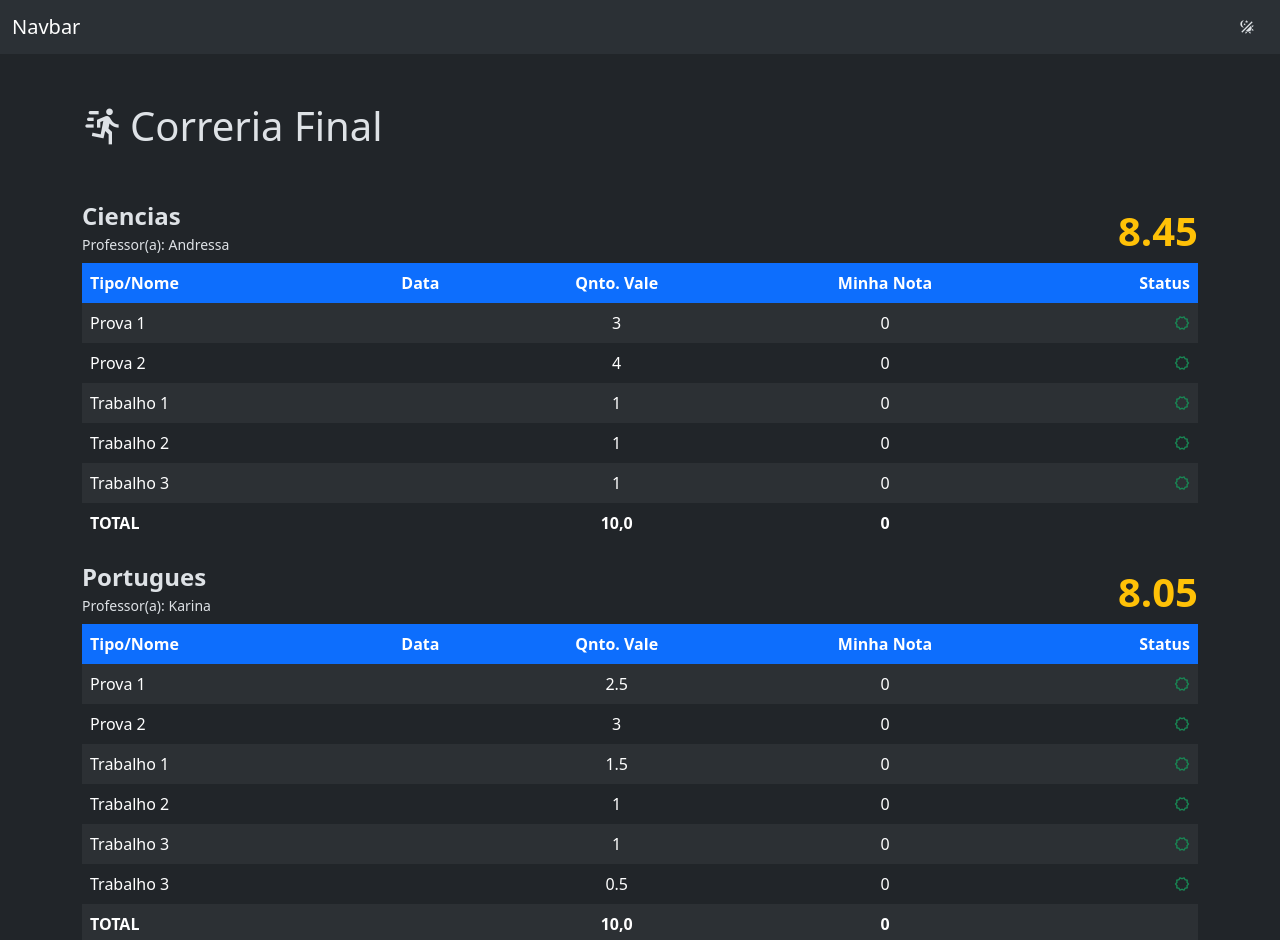
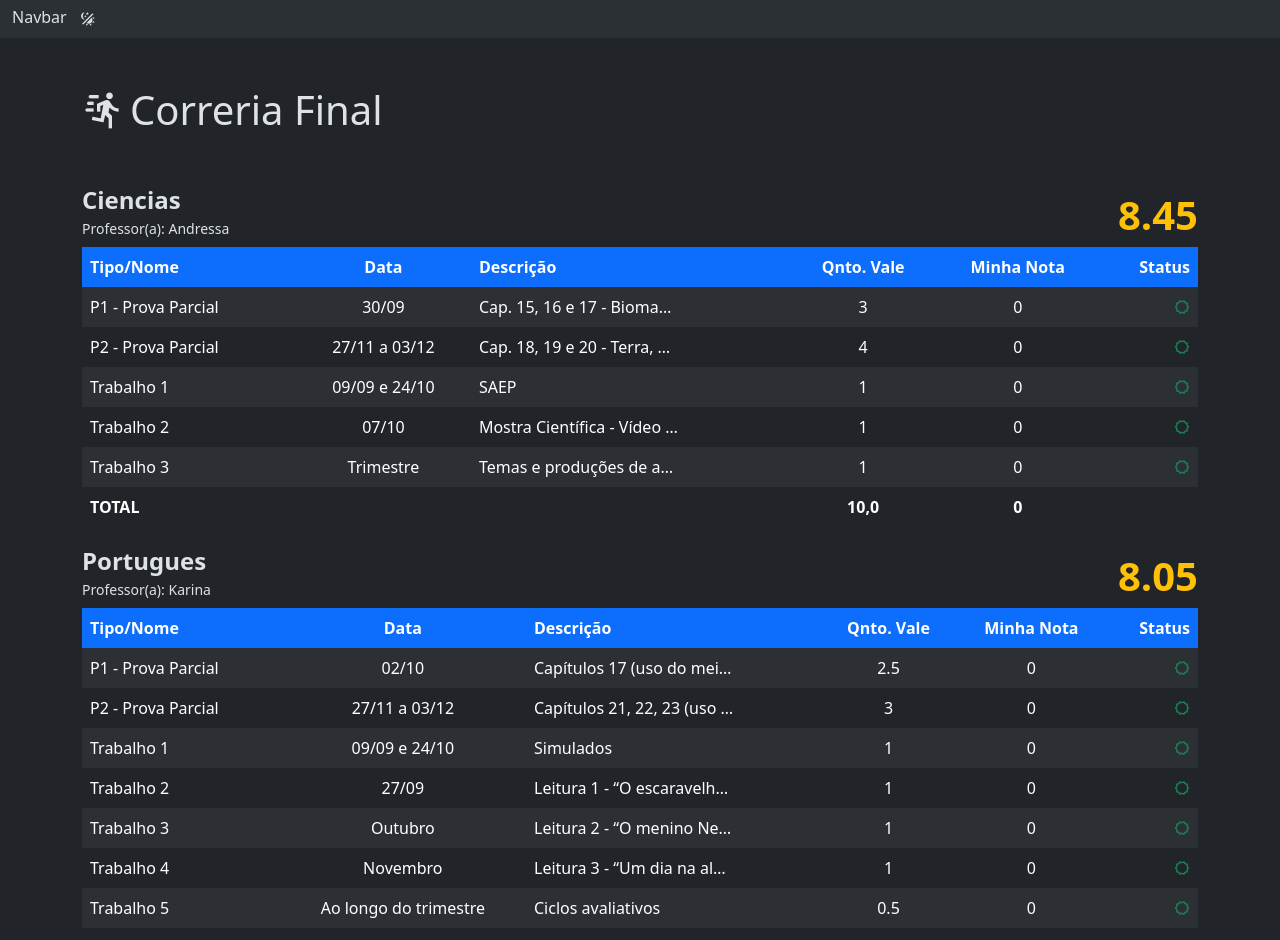
Before and after one commit to benjabozz/benjabozz-web, an Angular app: page /correria-final in a window 1280 px wide. Shown: the top 940 px of the page. Built offline with nearby package versions, Linux system fonts and the light colour scheme.

Commit message:
atualizado os dados da tabela correria final

```diff
--- a/src/app/components/main-navbar/main-navbar.component.html
+++ b/src/app/components/main-navbar/main-navbar.component.html
@@ -1,4 +1,4 @@
-<nav class="navbar bg-body-tertiary">
+<nav class="Navbar bg-body-tertiary">
   <div class="container-fluid">
     <span class="navbar-brand mb-0 h1">Navbar</span>
     <button class="btn" (click)="changeTheme()">
--- a/src/app/features/correria-final/content.ts
+++ b/src/app/features/correria-final/content.ts
@@ -5,39 +5,46 @@ export const materias = [
     needed: 8.45,
     atividades: [
       {
-        name: 'Prova 1',
-        date: '',
+        name: 'P1 - Prova Parcial',
+        date: '30/09',
         value: 3.0,
         score: 0,
         status: false,
+        description:
+          'Cap. 15, 16 e 17 - Biomas e seus impactos, ar e sua composição',
       },
       {
-        name: 'Prova 2',
-        date: '',
+        name: 'P2 - Prova Parcial',
+        date: '27/11 a 03/12',
         value: 4.0,
         score: 0,
         status: false,
+        description:
+          'Cap. 18, 19 e 20 - Terra, Noções de mecânica e termologia',
       },
       {
         name: 'Trabalho 1',
-        date: '',
+        date: '09/09 e 24/10',
         value: 1.0,
         score: 0,
         status: false,
+        description: 'SAEP',
       },
       {
         name: 'Trabalho 2',
-        date: '',
+        date: '07/10',
         value: 1.0,
         score: 0,
         status: false,
+        description: 'Mostra Científica - Vídeo e Banner',
       },
       {
         name: 'Trabalho 3',
-        date: '',
+        date: 'Trimestre',
         value: 1.0,
         score: 0,
         status: false,
+        description: 'Temas e produções de aula',
       },
     ],
   },
@@ -47,46 +54,62 @@ export const materias = [
     needed: 8.05,
     atividades: [
       {
-        name: 'Prova 1',
-        date: '',
+        name: 'P1 - Prova Parcial',
+        date: '02/10',
         value: 2.5,
         score: 0,
         status: false,
+        description:
+          'Capítulos 17  (uso do meio e meia), 18, 19 e 20 (adjunto adverbial, complemento nominal e adjunto adnominal)',
       },
       {
-        name: 'Prova 2',
-        date: '',
+        name: 'P2 - Prova Parcial',
+        date: '27/11 a 03/12',
         value: 3.0,
         score: 0,
         status: false,
+        description:
+          'Capítulos 21, 22, 23 (uso do a, há, ah), 24, 25, 26 e 27. ',
       },
       {
         name: 'Trabalho 1',
-        date: '',
-        value: 1.5,
+        date: '09/09 e 24/10',
+        value: 1.0,
         score: 0,
         status: false,
+        description: 'Simulados',
       },
       {
         name: 'Trabalho 2',
-        date: '',
+        date: '27/09',
         value: 1.0,
         score: 0,
         status: false,
+        description: 'Leitura 1 - “O escaravelho do diabo”',
       },
       {
         name: 'Trabalho 3',
-        date: '',
+        date: 'Outubro',
         value: 1.0,
         score: 0,
         status: false,
+        description: 'Leitura 2 - “O menino Nelson Mandela”',
       },
       {
-        name: 'Trabalho 3',
-        date: '',
+        name: 'Trabalho 4',
+        date: 'Novembro',
+        value: 1.0,
+        score: 0,
+        status: false,
+        description: 'Leitura 3 - “Um dia na aldeia”',
+      },
+      {
+        name: 'Trabalho 5',
+        date: 'Ao longo do trimestre',
         value: 0.5,
         score: 0,
         status: false,
+        description: 'Ciclos avaliativos',
       },
     ],
   },
@@ -96,39 +119,45 @@ export const materias = [
     needed: 7.25,
     atividades: [
       {
-        name: 'Prova 1',
-        date: '',
+        name: 'P1 - Trabalho Trimestral',
+        date: '26/09',
         value: 3.0,
         score: 0,
-        status: false,
+        status: true,
+        description: 'trabalho plástico: Cubismo',
       },
       {
-        name: 'Prova 2',
-        date: '',
+        name: 'P2 - Prova Parcial',
+        date: '27/11 a 03/12',
         value: 4.0,
         score: 0,
         status: false,
+        description:
+          'Unidade 7: arte e as formas de imaginar Unidade 8: arte que se multiplica',
       },
       {
         name: 'Trabalho 1',
-        date: '',
+        date: '09/09 e 24/10',
         value: 1.0,
         score: 0,
         status: false,
+        description: 'SAEP',
       },
       {
         name: 'Trabalho 2',
-        date: '',
+        date: '31/10',
         value: 1.0,
         score: 0,
         status: false,
+        description: 'trabalho plástico: gravura cordel',
       },
       {
         name: 'Trabalho 3',
-        date: '',
+        date: 'Trimestre',
         value: 1.0,
         score: 0,
         status: false,
+        description: 'temas e produções em aula',
       },
     ],
   },
@@ -138,39 +167,46 @@ export const materias = [
     needed: 7.15,
     atividades: [
       {
-        name: 'Prova 1',
-        date: '',
+        name: 'P1 - Prova Parcial',
+        date: '02/10',
         value: 3.0,
         score: 0,
         status: false,
+        description:
+          'Cap. 5 - ¿Dónde naciste?Conectores discursivos (p. 99)Pretérito Indefinido (p. 106 y 107) y marcadores temporales de pasado (p. 108)',
       },
       {
-        name: 'Prova 2',
-        date: '',
+        name: 'P2 - Prova Parcial',
+        date: '27/11 a 03/12',
         value: 4.0,
         score: 0,
         status: false,
+        description:
+          'Cap. 6 - De viaje Paisajes naturales (cap. 6)Estaciones del año (p. 126) Las comparaciones (p. 129) Expresiones de Baúl de palabras (p. 132) Verbos con zc en la primera persona de singular (p. 133 a 134)Hay/tiene (p. 140)',
       },
       {
         name: 'Trabalho 1',
-        date: '',
+        date: 'trimestre',
         value: 1.0,
         score: 0,
         status: false,
+        description: 'Produção de texto (escrito ou oral) em espanhol.',
       },
       {
         name: 'Trabalho 2',
-        date: '',
+        date: 'trimestre',
         value: 1.0,
         score: 0,
         status: false,
+        description: 'Trabalho realizado em aula',
       },
       {
         name: 'Trabalho 3',
-        date: '',
+        date: 'trimestre',
         value: 1.0,
         score: 0,
         status: false,
+        description: 'Temas e produções de aula (planilha)',
       },
     ],
   },
@@ -180,39 +216,46 @@ export const materias = [
     needed: 6.9,
     atividades: [
       {
-        name: 'Prova 1',
-        date: '',
+        name: 'P1 - Prova Parcial',
+        date: '03/10',
         value: 3.0,
         score: 0,
         status: false,
+        description:
+          'Cap. 12 - Expansão marítimaCap. 13 - Os desafios do marCap. 14 - O que é colonizar',
       },
       {
-        name: 'Prova 2',
-        date: '',
+        name: 'P2 - Prova Parcial',
+        date: '27/11 a 03/12',
         value: 4.0,
         score: 0,
         status: false,
+        description:
+          'Cap. 15 - Os povos da AméricaCap. 16 - ÁfricaCap. 17 - Nativos e colonos na América',
       },
       {
         name: 'Trabalho 1',
-        date: '',
+        date: '09/09 e 24/10',
         value: 1.0,
         score: 0,
         status: false,
+        description: 'SAEP',
       },
       {
         name: 'Trabalho 2',
-        date: '',
+        date: '18/11',
         value: 1.0,
         score: 0,
         status: false,
+        description: 'Estudo dirigido dos capítulos 15, 16, 17.',
       },
       {
         name: 'Trabalho 3',
-        date: '',
+        date: 'trimestre',
         value: 1.0,
         score: 0,
         status: false,
+        description: 'Tema, produção em aula e caderno',
       },
     ],
   },
@@ -222,46 +265,53 @@ export const materias = [
     needed: 6.9,
     atividades: [
       {
-        name: 'Prova 1',
-        date: '',
+        name: 'P1 - Prova Parcial',
+        date: '01/10',
         value: 2.5,
         score: 0,
         status: false,
+        description:
+          'Capítulos 15 ( ngulos), 16 (Razão), 17 (Proporção direta) e 18 (Proporção indireta).',
       },
       {
-        name: 'Prova 2',
-        date: '',
+        name: 'P2 - Prova Parcial',
+        date: '27/11 a 03/12',
         value: 3.0,
         score: 0,
         status: false,
+        description: 'Capítulos 19 (Polígonos), 20 (Estudo do triângulo), 21 (Média), e 22 (Gráficos).',
       },
       {
         name: 'Trabalho 1',
+        date: '09/09 e 24/10',
+        value: 1.0,
+        score: 0,
+        status: false,
+        description: 'Simulados',
+      },
+      {
+        name: 'Trabalho 2',
+        date: 'Novembro',
+        value: 1.0,
+        score: 0,
+        status: false,
+        description: 'Capítulos 23, 24 e 25 (Via Google Sala de Aula)',
+      },
+      {
+        name: 'Trabalho 3',
+        date: 'trimestre',
+        value: 1.0,
+        score: 0,
+        status: false,
+        description: 'Produções de aula',
+      },
+      {
+        name: 'Trabalho 4',
         date: '',
         value: 1.5,
         score: 0,
         status: false,
-      },
-      {
-        name: 'Trabalho 2',
-        date: '',
-        value: 1.0,
-        score: 0,
-        status: false,
-      },
-      {
-        name: 'Trabalho 3',
-        date: '',
-        value: 1.0,
-        score: 0,
-        status: false,
-      },
-      {
-        name: 'Trabalho 3',
-        date: '',
-        value: 0.5,
-        score: 0,
-        status: false,
+        description: 'Catleaning e ciclos avaliativos',
       },
     ],
   },
@@ -271,40 +321,38 @@ export const materias = [
     needed: 6.55,
     atividades: [
       {
-        name: 'Prova 1',
-        date: '',
+        name: 'P1 - Prova Parcial',
+        date: '30/9 a 04/10',
         value: 3.0,
         score: 0,
         status: false,
+        description: 'scrita de uma crônica argumentativa',
       },
       {
-        name: 'Prova 2',
-        date: '',
+        name: 'P2 - Prova Parcial',
+        date: '27/11 a 03/12',
         value: 4.0,
         score: 0,
         status: false,
+        description: '',
       },
       {
         name: 'Trabalho 1',
-        date: '',
+        date: 'trimestre',
         value: 1.0,
         score: 0,
         status: false,
+        description: '',
       },
       {
         name: 'Trabalho 2',
-        date: '',
-        value: 1.0,
+        date: 'trimestre',
+        value: 2.0,
         score: 0,
         status: false,
+        description: '',
       },
-      {
-        name: 'Trabalho 3',
-        date: '',
-        value: 1.0,
-        score: 0,
-        status: false,
-      },
+
     ],
   },
   {
@@ -313,81 +361,77 @@ export const materias = [
     needed: 6.5,
     atividades: [
       {
-        name: 'Prova 1',
-        date: '',
+        name: 'P1 - Trabalho Questões de RPG ',
+        date: '16/09 – 20/09 ',
         value: 3.0,
         score: 0,
         status: false,
+        description: 'Lista de questões teóricas sobre jogos de RPG.',
       },
       {
-        name: 'Prova 2',
-        date: '',
+        name: 'P2 - Trabalho Entrega de protótipo',
+        date: '07/10 – 11/10 ',
         value: 4.0,
         score: 0,
         status: false,
+        description: 'Entrega do protótipo do jogo',
       },
       {
-        name: 'Fundo Quiz',
-        date: '',
-        value: 1.0,
-        score: 1.0,
-        status: true,
-      },
-      {
-        name: 'Trabalho 2',
-        date: '',
-        value: 1.0,
+        name: 'P3 - Trabalho Entrega do jogo ',
+        date: '18/11 – 22/11',
+        value: 4.0,
         score: 0,
         status: false,
+        description: 'Entrega do projeto final.',
       },
-      {
-        name: 'Trabalho 3',
-        date: '',
-        value: 1.0,
-        score: 0,
-        status: false,
-      },
+
+
     ],
   },
   {
-    title: 'PFE',
+    title: 'PEF',
     prof: 'Rhaissa',
     needed: 6.5,
     atividades: [
       {
-        name: 'Prova 1',
-        date: '',
+        name: 'P1 - Prova Parcial',
+        date: '08/10',
         value: 3.0,
         score: 0,
         status: false,
+        description: 'Continuação da tabela do planejamento familiar e orçamentos (em grupos e em aula).',
       },
       {
-        name: 'Prova 2',
-        date: '',
+        name: 'P2 - Prova Parcial',
+        date: '26/11',
         value: 4.0,
         score: 0,
         status: false,
+        description: 'Histórias em quadrinhos sobre Educação Financeira (individual, via google sala de aula.',
       },
       {
         name: 'Trabalho 1',
-        date: '',
+        date: 'trimestre',
+        value: 1.0,
+        score: 0,
+        status: true,
+        description: 'Planejamento de uma viagem.',
+      },
+      {
+        name: 'Trabalho 2',
+        date: 'trimestre',
         value: 1.0,
         score: 0,
         status: false,
+        description: 'Análise de Folhetos de Promoções.',
       },
       {
-        name: 'Trabalho 2',
-        date: '',
+        name: 'Trabalho 3',
+        date: 'trimestre',
         value: 1.0,
         score: 0,
         status: false,
-      },
-      {
-        name: 'Trabalho 3',
-        date: '',
-        value: 1.0,
-        score: 0,
-        status: false,
+        description: 'Discussão sobre Publicidade e Consumo.',
       },
     ],
   },
@@ -397,39 +441,44 @@ export const materias = [
     needed: 6.45,
     atividades: [
       {
-        name: 'Prova 1',
-        date: '',
+        name: 'P1 - Prova Parcial',
+        date: '30/09',
         value: 3.0,
         score: 0,
         status: false,
+        description: 'Capítulos 5 e 6 do livro didático com ênfase no Present Perfect Tense',
       },
       {
-        name: 'Prova 2',
-        date: '',
+        name: 'P2 - Prova Parcial',
+        date: '27/11 a 03/12',
         value: 4.0,
         score: 0,
         status: false,
+        description: 'Capítulo 8 do livro didático com ênfase nos verbos modais',
       },
       {
         name: 'Trabalho 1',
-        date: '',
+        date: '09/09 e 24/10',
         value: 1.0,
         score: 0,
         status: false,
+        description: 'SAEP',
       },
       {
         name: 'Trabalho 2',
-        date: '',
+        date: 'trimestre',
         value: 1.0,
         score: 0,
         status: false,
+        description: 'Produção de aula',
       },
       {
         name: 'Trabalho 3',
-        date: '',
+        date: 'trimestre',
         value: 1.0,
         score: 0,
         status: false,
+        description: 'Produção de aula',
       },
     ],
   },
@@ -439,39 +488,44 @@ export const materias = [
     needed: 5.4,
     atividades: [
       {
-        name: 'Prova 1',
-        date: '',
+        name: 'P1 - Prova Parcial',
+        date: '04/10',
         value: 3.0,
         score: 0,
         status: false,
+        description: 'Cap. 14 - Estrutura etária do Brasil e do mundo Cap. 15 - População economicamente ativa: desafios atuais Cap. 16 - Medindo o desenvolvimento',
       },
       {
-        name: 'Prova 2',
-        date: '',
+        name: 'P2 - Prova Parcial',
+        date: '27/11 a 03/12',
         value: 4.0,
         score: 0,
         status: false,
+        description: 'Cap. 17 - A desigualdade social e seus aspectos Cap. 18 - Conflitos no campo Cap. 19 - Conflitos na cidade',
       },
       {
         name: 'Trabalho 1',
-        date: '',
+        date: '09/09 e 24/1',
         value: 1.0,
         score: 0,
         status: false,
+        description: 'SAEP',
       },
       {
         name: 'Trabalho 2',
-        date: '',
+        date: '22/11',
         value: 1.0,
         score: 0,
         status: false,
+        description: 'Estudo dirigido dos capítulos 17, 18, 19.',
       },
       {
         name: 'Trabalho 3',
-        date: '',
+        date: 'trimestre',
         value: 1.0,
         score: 0,
         status: false,
+        description: 'Tema, produção em aula e caderno',
       },
     ],
   },
@@ -481,40 +535,38 @@ export const materias = [
     needed: 5.1,
     atividades: [
       {
-        name: 'Prova 1',
-        date: '',
+        name: 'P1 - Trabalho Trimestral - ',
+        date: '27/09',
         value: 3.0,
         score: 0,
         status: false,
+        description: 'Cap. 5 - Líderes Religiosos',
       },
       {
-        name: 'Prova 2',
-        date: '',
+        name: 'P2 - Trabalho Trimestral',
+        date: '22/11',
         value: 4.0,
         score: 0,
         status: false,
+        description: 'Cap. 6 - O diálogo entre as religiões - pag 89, 90, 91, 92 e 93',
       },
       {
         name: 'Trabalho 1',
-        date: '',
-        value: 1.0,
+        date: '13/09',
+        value: 1.5,
         score: 0,
         status: false,
+        description: 'Apresentação dos símbolos pessoais',
       },
       {
         name: 'Trabalho 2',
-        date: '',
-        value: 1.0,
+        date: '08/11',
+        value: 1.5,
         score: 0,
         status: false,
+        description: 'Cap. 5 - Líderes Religiosos - pag. 75, 79 e 82',
       },
-      {
-        name: 'Trabalho 3',
-        date: '',
-        value: 1.0,
-        score: 0,
-        status: false,
-      },
+
     ],
   },
 ];
--- a/src/app/features/correria-final/correria-final.component.html
+++ b/src/app/features/correria-final/correria-final.component.html
@@ -18,6 +18,7 @@
           <tr>
             <th scope="col" class="bg-primary">Tipo/Nome</th>
             <th scope="col" class="bg-primary text-center">Data</th>
+            <th scope="col" class="bg-primary">Descrição</th>
             <th scope="col" class="bg-primary text-center">Qnto. Vale</th>
             <th scope="col" class="bg-primary text-center">Minha Nota</th>
             <th scope="col" class="bg-primary text-end">Status</th>
@@ -27,12 +28,21 @@
           <tr *ngFor="let atividade of materia.atividades">
             <td>{{ atividade.name }}</td>
             <td class="text-center">{{ atividade.date }}</td>
+            <td>
+              <div
+                class="text-truncate"
+                style="width: 200px"
+                [title]="atividade.description"
+              >
+                {{ atividade.description }}
+              </div>
+            </td>
             <td class="text-center">{{ atividade.value }}</td>
             <td class="text-center">{{ atividade.score }}</td>
             <td class="text-end">
               <span
                 *ngIf="atividade.status"
-                class="mdi text-success mdi-check-decagram"
+                class="mdi text-warning mdi-check-decagram"
               ></span>
               <span
                 *ngIf="!atividade.status"
@@ -43,6 +53,7 @@
           <tr class="fw-bold">
             <td>TOTAL</td>
             <td class="text-center"></td>
+            <td></td>
             <td class="text-center">10,0</td>
             <td class="text-center">0</td>
             <td class="text-center"></td>
```
